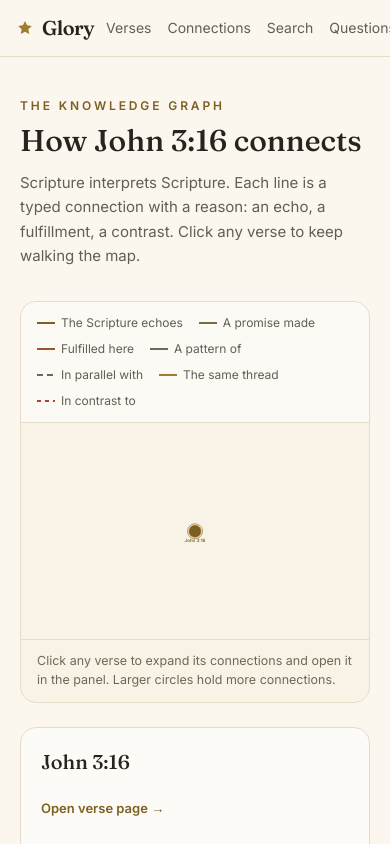
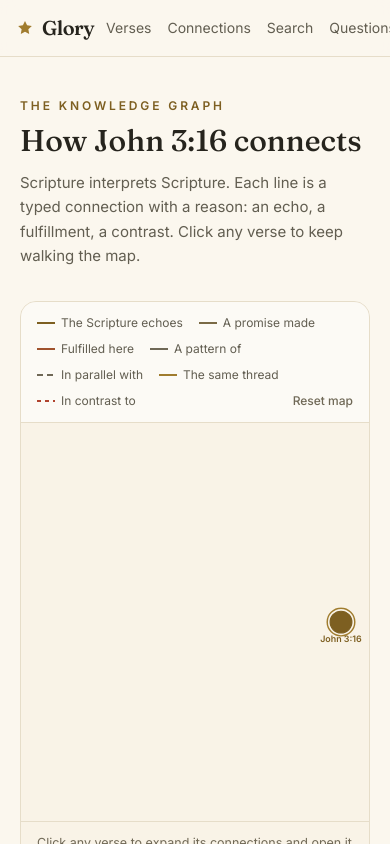
Before and after one commit to kczimm/glory, a Next.js app: page /connections/john-3.16 in a window 390 px wide. Shown: the top 844 px of the page. Built offline with nearby package versions, Linux system fonts and the light colour scheme.

Commit message:
Polish connection map: memoized adjacency, mobile scroll sizing, hover affordance, reset

```diff
--- a/src/components/ConnectionGraph.tsx
+++ b/src/components/ConnectionGraph.tsx
@@ -246,8 +246,32 @@ export default function ConnectionGraph({ startRef }: { startRef: string }) {
               </span>
             </button>
           ))}
+          <button
+            type="button"
+            onClick={() => {
+              nodesMap.clear();
+              nodesMap.set(startRef, {
+                ref: startRef,
+                x: W / 2,
+                y: H / 2,
+                vx: 0,
+                vy: 0,
+                degree: edgesOf(startRef).length,
+              });
+              setSelected(startRef);
+              heat(1);
+            }}
+            className="ml-auto text-[12px] font-medium text-ink-faint transition-colors hover:text-gold-deep"
+          >
+            Reset map
+          </button>
         </div>
-        <svg viewBox={`0 0 ${W} ${H}`} className="block h-auto w-full select-none">
+        <div className="overflow-x-auto">
+          <svg
+            viewBox={`0 0 ${W} ${H}`}
+            className="block h-auto select-none"
+            style={{ minWidth: 640, width: "100%", maxWidth: "none" }}
+          >
           {/* edges */}
           {edges.map((e) => {
             const a = nodesMap.get(e.source)!;
@@ -274,13 +298,14 @@ export default function ConnectionGraph({ startRef }: { startRef: string }) {
                 key={n.ref}
                 transform={`translate(${n.x},${n.y})`}
                 onClick={() => expand(n.ref)}
-                className="cursor-pointer"
+                className="cursor-pointer group/node"
               >
                 <circle
                   r={r + 4}
                   fill="transparent"
                   stroke={isSel ? "var(--color-gold)" : "transparent"}
                   strokeWidth="2"
+                  className="transition-all group-hover/node:stroke-gold"
                 />
                 <circle
                   r={r}
@@ -294,7 +319,7 @@ export default function ConnectionGraph({ startRef }: { startRef: string }) {
                 <text
                   y={r + 13}
                   textAnchor="middle"
-                  fontSize="11.5"
+                  fontSize="12.5"
                   fill={isSel ? "var(--color-gold-deep)" : "var(--color-ink-soft)"}
                   fontWeight={isSel ? 600 : 400}
                 >
@@ -303,7 +328,8 @@ export default function ConnectionGraph({ startRef }: { startRef: string }) {
               </g>
             );
           })}
-        </svg>
+          </svg>
+        </div>
         <p className="border-t border-line px-4 py-3 text-[12.5px] text-ink-faint">
           Click any verse to expand its connections and open it in the panel.
           Larger circles hold more connections.
--- a/src/lib/graph.ts
+++ b/src/lib/graph.ts
@@ -14,8 +14,14 @@ export interface GraphEdge {
   note: string;
 }
 
+// Adjacency memoized once at module load: the connections data is static,
+// and the explorer calls edgesOf in hot loops (per frame, per node).
+const edgeCache = new Map<string, GraphEdge[]>();
+
 /** All edges touching a verse, either direction. */
 export function edgesOf(ref: string): GraphEdge[] {
+  const cached = edgeCache.get(ref);
+  if (cached) return cached;
   const out: GraphEdge[] = [];
   for (const e of getConnections(ref)) {
     out.push({ source: ref, target: e.target, kind: e.kind, note: e.note });
@@ -25,6 +31,7 @@ export function edgesOf(ref: string): GraphEdge[] {
       if (e.target === ref) out.push({ source: from, target: ref, kind: e.kind, note: e.note });
     }
   }
+  edgeCache.set(ref, out);
   return out;
 }
 
```
